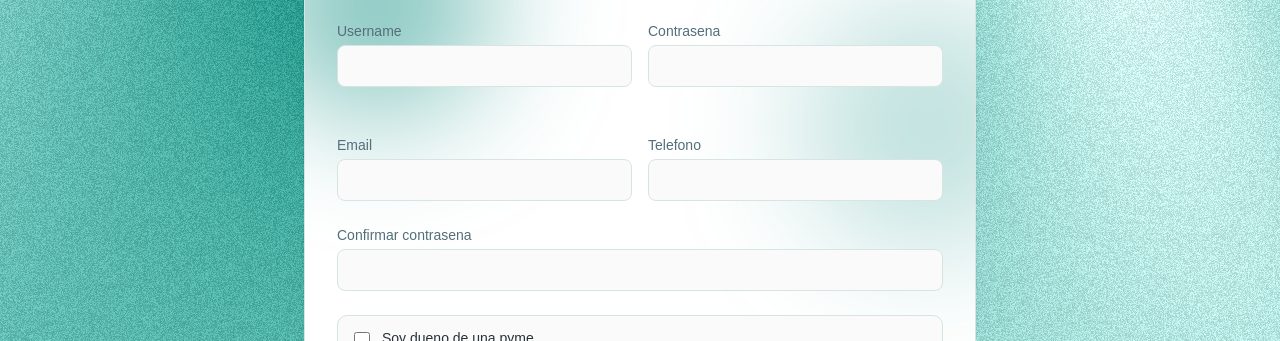
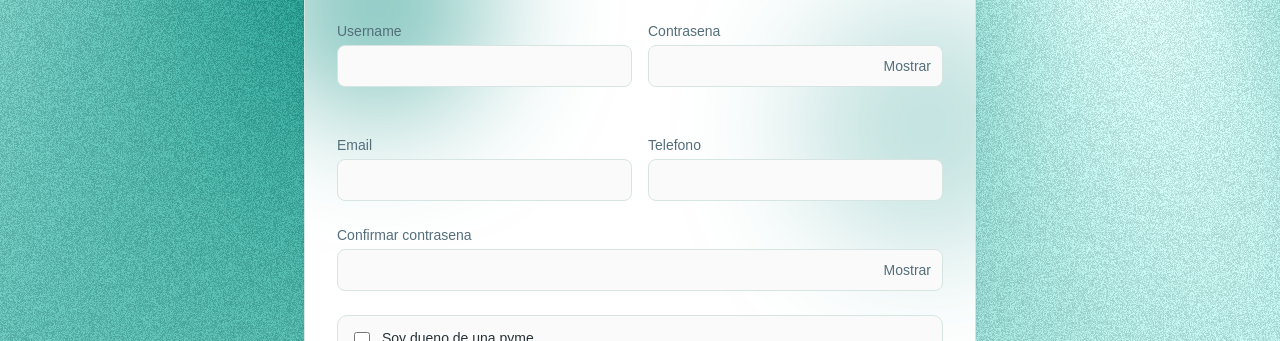
Before and after one commit to gabarhdz/mentrasFrontend, a React (Vite) app: page /auth in a window 1280 px wide. Both pictures are taken after a click on the button "No tienes cuenta? Registrate". Shown: the part 132-473 px from the top of the page. Built offline with nearby package versions, Linux system fonts and the light colour scheme; no server answers.

Commit message:
show password feat

```diff
--- a/src/components/auth/AuthForm.tsx
+++ b/src/components/auth/AuthForm.tsx
@@ -15,9 +15,11 @@ const AuthForm = () => {
   const [isLogin, setIsLogin] = useState(true)
   const [username, setUsername] = useState('')
   const [password, setPassword] = useState('')
+  const [showPassword, setShowPassword] = useState(false)
   const [email, setEmail] = useState('')
   const [phoneNumber, setPhoneNumber] = useState('')
   const [confirmPassword, setConfirmPassword] = useState('')
+  const [showConfirmPassword, setShowConfirmPassword] = useState(false)
   const [profilePic, setProfilePic] = useState<File | null>(null)
   const [previewUrl, setPreviewUrl] = useState<string | null>(null)
   const [isSubmitting, setIsSubmitting] = useState(false)
@@ -167,6 +169,8 @@ const AuthForm = () => {
   const toggleForm = () => {
     setFeedback(null)
     setIsLogin(!isLogin)
+    setShowPassword(false)
+    setShowConfirmPassword(false)
   }
 
   useEffect(() => {
@@ -210,6 +214,8 @@ const AuthForm = () => {
     setEmail('')
     setPhoneNumber('')
     setConfirmPassword('')
+    setShowPassword(false)
+    setShowConfirmPassword(false)
     setIsPymeOwner(false)
     clearSelectedFile()
   }
@@ -367,14 +373,24 @@ const AuthForm = () => {
               <label className="block text-sm font-medium text-muted-foreground" htmlFor="password">
                 Contrasena
               </label>
+              <div className="relative mt-1">
                 <input
-                className="mt-1 w-full rounded-md border border-input bg-background p-2 text-foreground placeholder:text-muted-foreground focus:border-primary focus:outline-none focus:ring-2 focus:ring-primary/20"
+                  className="w-full rounded-md border border-input bg-background p-2 pr-20 text-foreground placeholder:text-muted-foreground focus:border-primary focus:outline-none focus:ring-2 focus:ring-primary/20"
                   name="password"
                   id="password"
-                type="password"
+                  type={showPassword ? 'text' : 'password'}
                   value={password}
                   onChange={(e) => setPassword(e.target.value)}
                 />
+                <button
+                  type="button"
+                  className="absolute inset-y-0 right-0 px-3 text-sm font-medium text-muted-foreground transition-colors hover:text-foreground"
+                  onClick={() => setShowPassword((current) => !current)}
+                  aria-label={showPassword ? 'Ocultar contrasena' : 'Mostrar contrasena'}
+                >
+                  {showPassword ? 'Ocultar' : 'Mostrar'}
+                </button>
+              </div>
             </div>
           </div>
 
@@ -414,14 +430,24 @@ const AuthForm = () => {
                 <label className="block text-sm font-medium text-muted-foreground" htmlFor="confirm-password">
                   Confirmar contrasena
                 </label>
+                <div className="relative mt-1">
                   <input
-                  className="mt-1 w-full rounded-md border border-input bg-background p-2 text-foreground placeholder:text-muted-foreground focus:border-primary focus:outline-none focus:ring-2 focus:ring-primary/20"
+                    className="w-full rounded-md border border-input bg-background p-2 pr-20 text-foreground placeholder:text-muted-foreground focus:border-primary focus:outline-none focus:ring-2 focus:ring-primary/20"
                     name="confirm-password"
                     id="confirm-password"
-                  type="password"
+                    type={showConfirmPassword ? 'text' : 'password'}
                     value={confirmPassword}
                     onChange={(e) => setConfirmPassword(e.target.value)}
                   />
+                  <button
+                    type="button"
+                    className="absolute inset-y-0 right-0 px-3 text-sm font-medium text-muted-foreground transition-colors hover:text-foreground"
+                    onClick={() => setShowConfirmPassword((current) => !current)}
+                    aria-label={showConfirmPassword ? 'Ocultar confirmacion de contrasena' : 'Mostrar confirmacion de contrasena'}
+                  >
+                    {showConfirmPassword ? 'Ocultar' : 'Mostrar'}
+                  </button>
+                </div>
               </div>
 
               <label
```
Lines whose indentation alone changed are shown as unchanged.
